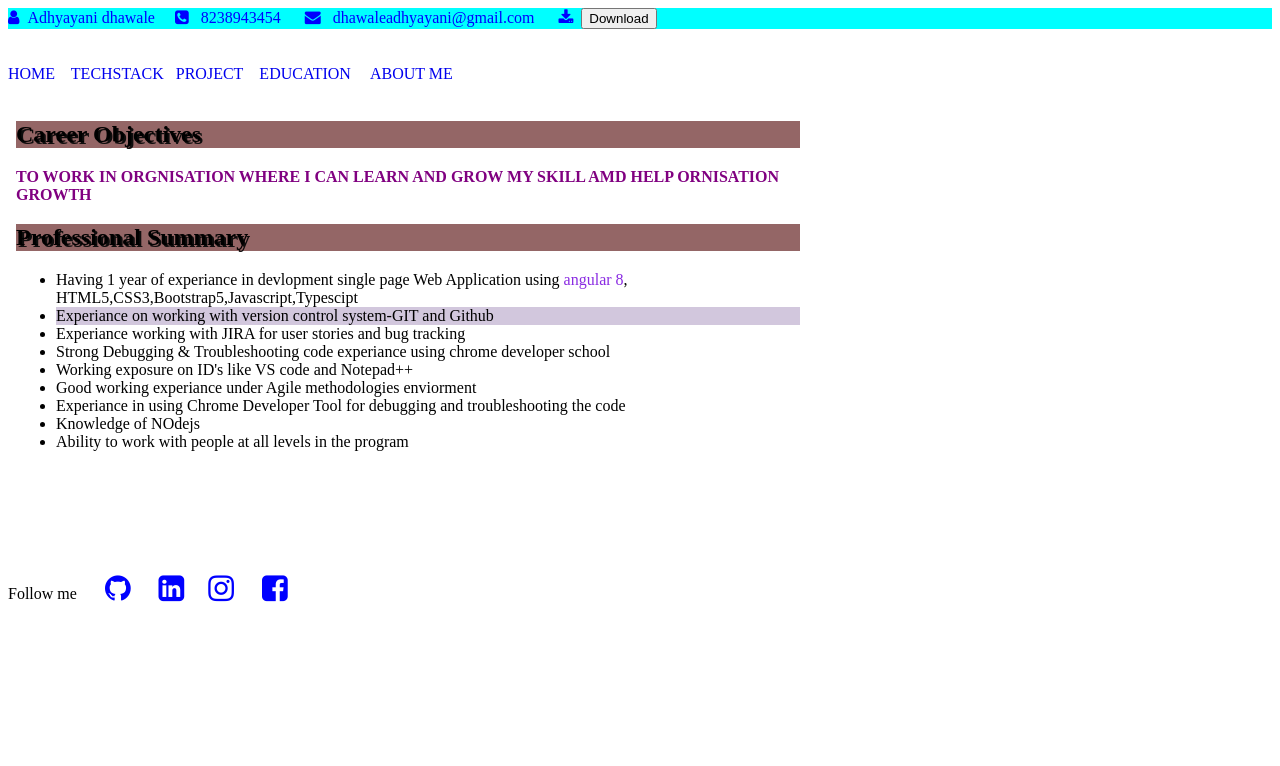
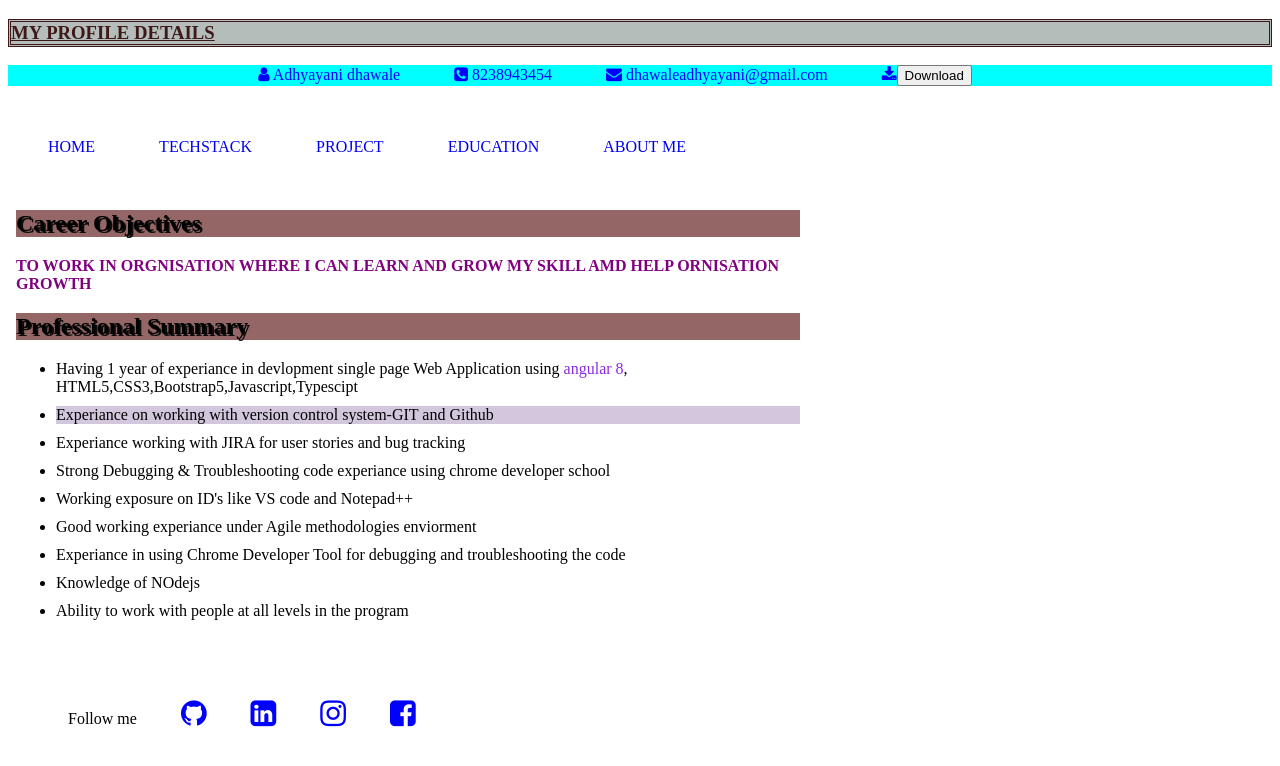
Before and after one commit to adhyayanidhawale/my-profile, a plain HTML site: page index.html in a window 1280 px wide. Drawn offline with Linux system fonts and the light colour scheme.

Commit message:
CSS style applied
CSS style applied

```diff
--- a/home.html
+++ b/home.html
@@ -14,6 +14,9 @@
         background-color: rgb(210, 199, 221);
       }
       strong{ color: purple;}
+      ul li{
+        margin-bottom: 10px;
+      }
 
     </style>
 </head>
--- a/index.html
+++ b/index.html
@@ -6,51 +6,77 @@
     <title>My Profile</title>
     <link rel="stylesheet" href="https://cdnjs.cloudflare.com/ajax/libs/font-awesome/4.7.0/css/font-awesome.min.css"/>
     <style>
+      h3{
+        background-color: rgb(181, 189, 186);
+        color: rgb(63, 25, 25);
+        text-decoration: underline;
+        border-style:double;
+      }
       header {background-color: aqua;
         color: blue;
+        text-align: center;
+
 
       }
+      .headercontent {
+        margin-right: 50px;
+      }
+     .content{
+      margin-right: 30px;
+      padding-bottom: 5px;
+      padding-top: 5px;
+     }
+     .list li {display: inline-block;
+        margin-right:30px;
+     }
+     .list2 li{display: inline-block;
+      margin: 20px;
+
+     }
     </style>
   </head>
   <body>
+    <h3>MY PROFILE DETAILS</h3>
     <header>
-      <i class="fa fa-user" aria-hidden="true" style="color: blue;"></i> &nbsp;<span
-        >Adhyayani dhawale </span
-      >&nbsp;&nbsp;&nbsp;
-      <i class="fa fa-phone-square" aria-hidden="true" style="color: blue;"></i> &nbsp;<span>
-        8238943454 </span
-      >&nbsp;&nbsp; &nbsp;
-      <i class="fa fa-envelope" aria-hidden="true" style="color: blue;"></i> &nbsp;
-      <span>dhawaleadhyayani@gmail.com</span> &nbsp; &nbsp;&nbsp;
-      <span><i class="fa fa-download" aria-hidden="true" style="color: blue;"> &nbsp;</i><a href="Card.pdf"><input type="button" value="Download">
+      <i class="fa fa-user" aria-hidden="true" style="color: blue;"></i>
+      <span class="headercontent">Adhyayani dhawale </span
+      >
+      <i class="fa fa-phone-square" aria-hidden="true" style="color: blue;"></i>
+      <span class="headercontent"> 8238943454 </span
+      >
+      <i class="fa fa-envelope" aria-hidden="true" style="color: blue;"></i>
+      <span class="headercontent">dhawaleadhyayani@gmail.com</span>
+      <span class="headercontent"><i class="fa fa-download" aria-hidden="true" style="color: blue;"> </i><a href="Card.pdf"><input type="button" value="Download">
        </a>
     </header>
     <br><br>
     <nav>
-      <a href="home.html" target="myFrame" style="text-decoration:none;"> HOME</a> &nbsp;&nbsp;
-      <a href="Teckstack.html" target="myFrame"style="text-decoration:none;"> TECHSTACK</a>&nbsp;&nbsp;
-      <a href="projectDetails.html" target="myFrame"style="text-decoration:none;"> PROJECT</a>&nbsp; &nbsp;
-      <a href="education.html" target="myFrame"style="text-decoration:none;"> EDUCATION</a> &nbsp; &nbsp;
-      <a href="aboutme.html" target="myFrame"style="text-decoration:none;"> ABOUT ME</a>&nbsp;&nbsp;
-    </nav>
+      <ul class="list">
+      <li><a href="home.html" target="myFrame" style="text-decoration:none;" class="content"> HOME</a></li>
+      <li><a href="Teckstack.html" target="myFrame"style="text-decoration:none;"class="content"> TECHSTACK</a></li>
+      <li><a href="projectDetails.html" target="myFrame"style="text-decoration:none;"class="content"> PROJECT</a></li>
+      <li> <a href="education.html" target="myFrame"style="text-decoration:none;"class="content"> EDUCATION</a></li>
+      <li><a href="aboutme.html" target="myFrame"style="text-decoration:none;"class="content"> ABOUT ME</a></li>
+    </ul>
+  </nav>
     <br/>
     <iframe width="800px" height="450"  src="home.html" name="myFrame" frameborder="0" ></iframe>
     <br><br>
     <footer>
-        <span>Follow me</span> &nbsp; &nbsp; &nbsp;
-        <a href="https://github.com/dhawaleadhyayani/my-profile"
-          ><i class="fa fa-github" aria-hidden="true" style="font-size:30px;color: blue;"></i></a>
-        &nbsp; &nbsp; &nbsp;
-        <a href="https://www.linkedin.com/in/adhyayanidhawale-2b386617a/"
-          ><i class="fa fa-linkedin-square" aria-hidden="true"style="font-size:30px;color: blue;"></i></a
-        >&nbsp; &nbsp; &nbsp;
-        <a href="https://www.instagram.com/"
+      <ul class="list2">
+        <li><span>Follow me</span></li>
+        <li><a href="https://github.com/dhawaleadhyayani/my-profile"
+          ><i class="fa fa-github" aria-hidden="true" style="font-size:30px;color: blue;"
+          ></i></a></li>
+        <li><a href="https://www.linkedin.com/in/adhyayanidhawale-2b386617a/"
+          ><i class="fa fa-linkedin-square" aria-hidden="true"style="font-size:30px;color: blue;"></i></a></li>
+        <li><a href="https://www.instagram.com/"
           ><i class="fa fa-instagram" aria-hidden="true" style="font-size:30px; color: blue;"></i
-        ></a>
-        &nbsp; &nbsp; &nbsp;
-        <a href="https://www.facebook.com/"
+        ></a></li>
+        <li><a href="https://www.facebook.com/"
           ><i class="fa fa-facebook-square" aria-hidden="true" style="font-size:30px; color: blue;"></i
-        ></a>
+        ></a></li>
+      </ul>
     </footer>
 
   </body>
```
Also changed, not shown: Task.html (added, +13 -0 lines), aboutme.html (+5 -0 lines), projectDetails.html (+26 -9 lines).
